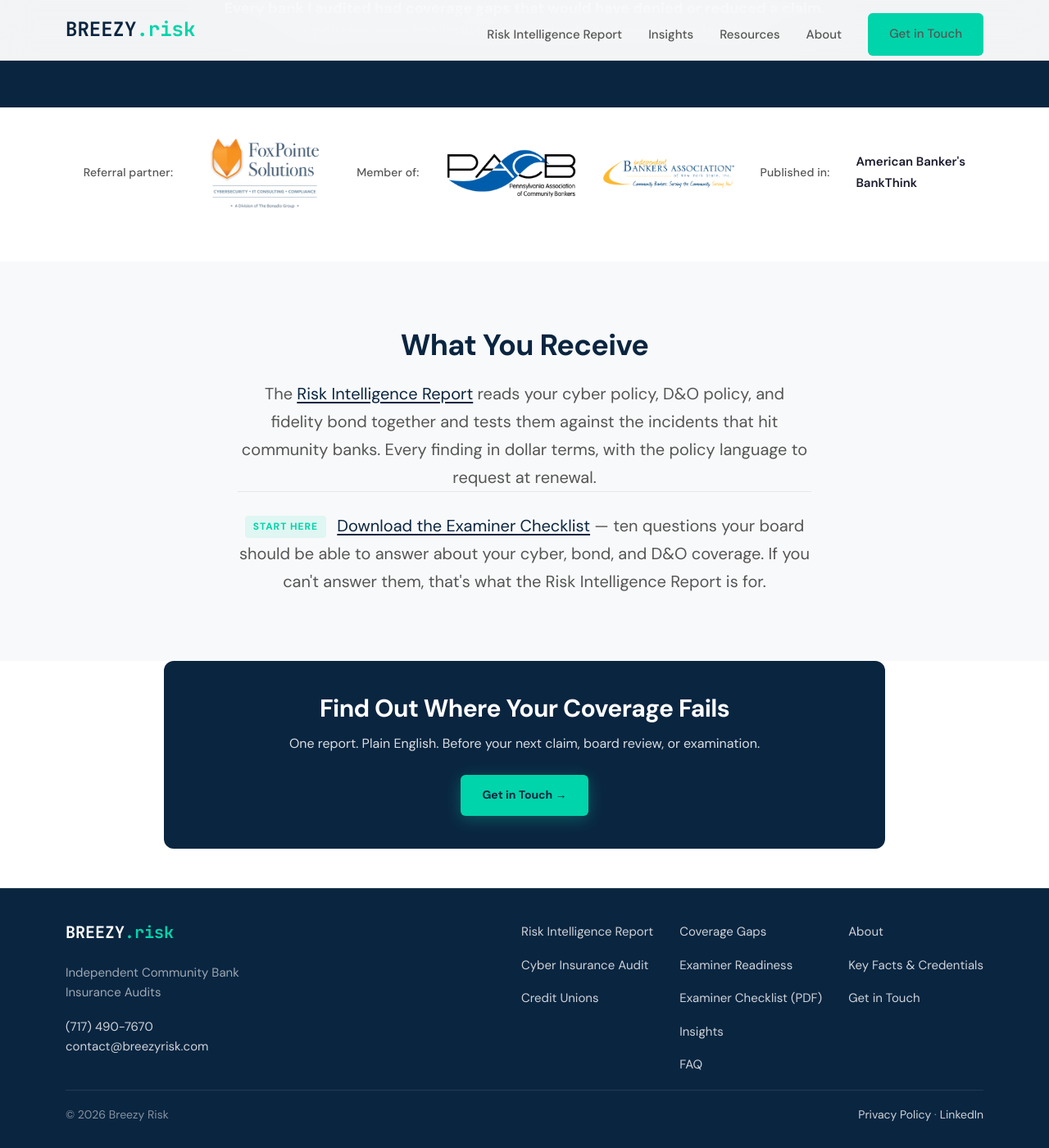
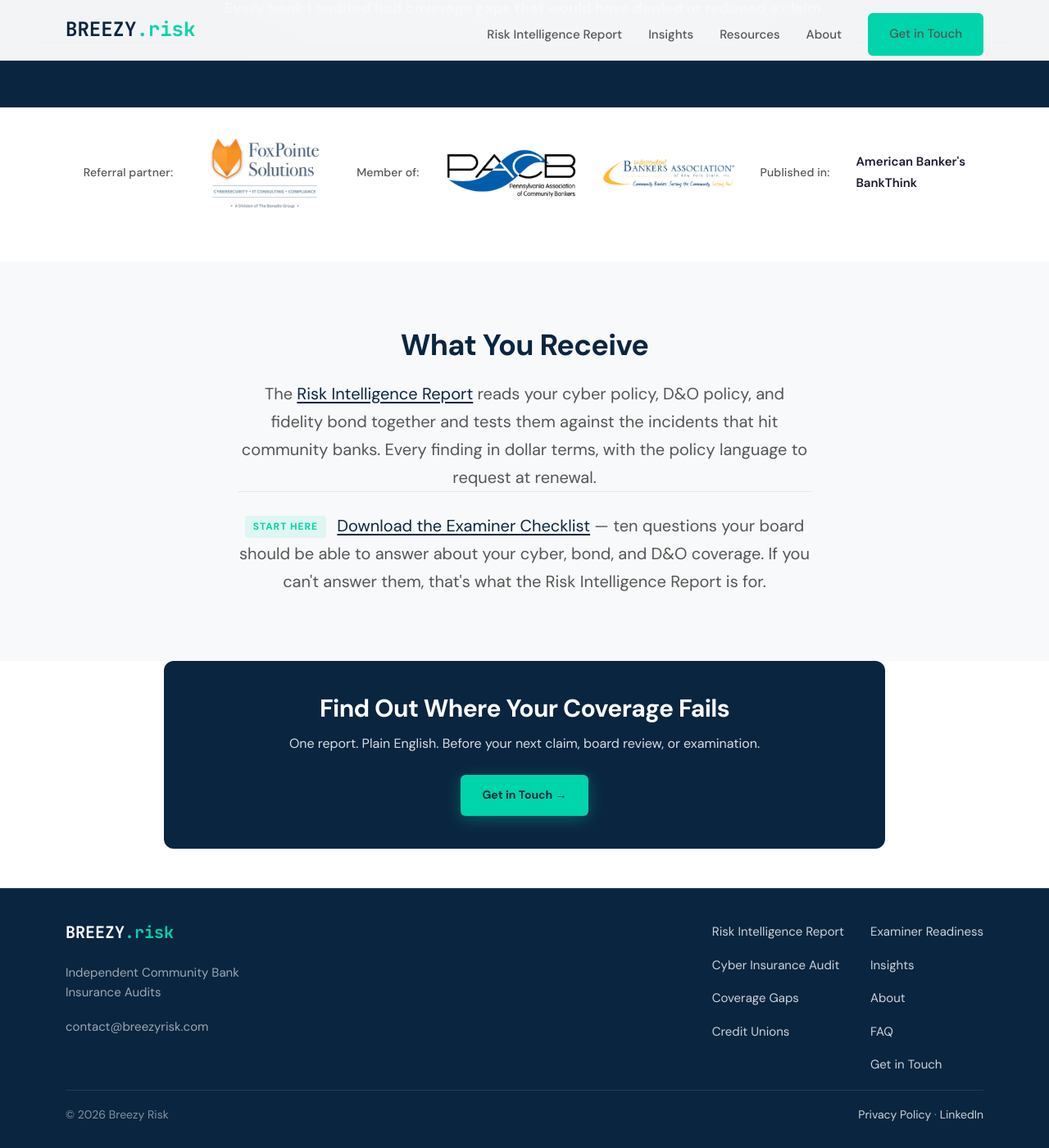
Before and after one commit to joeproe1/breezyrisk.com, a Jekyll site: the page built from index.html, in a window 1280 px wide and 1400 px high, scrolled down 1145 px. Shown: the whole window at 82% size. Built offline with Jekyll 4.4.1, drawn with Linux system fonts in a browser that asks for light colours.

Commit message:
Simplify footer: remove phone number, consolidate to two link columns

```diff
--- a/_includes/footer.html
+++ b/_includes/footer.html
@@ -4,32 +4,23 @@
             <div class="footer-brand">
                 <a href="{{ '/' | relative_url }}" class="logo">BREEZY<span>.risk</span></a>
                 <p>Independent Community Bank<br>Insurance Audits</p>
-                <ul class="footer-contact">
-                    <li><a href="tel:+17174907670">{{ site.phone }}</a></li>
-                    <li><a href="mailto:{{ site.email }}">{{ site.email }}</a></li>
-                </ul>
+                <p class="footer-email"><a href="mailto:{{ site.email }}">{{ site.email }}</a></p>
             </div>
             <div class="footer-links">
                 <div class="footer-col">
                     <ul>
                         <li><a href="{{ '/risk-intelligence-report/' | relative_url }}">Risk Intelligence Report</a></li>
                         <li><a href="{{ '/cyber-insurance-audit/' | relative_url }}">Cyber Insurance Audit</a></li>
+                        <li><a href="{{ '/coverage-gaps/' | relative_url }}">Coverage Gaps</a></li>
                         <li><a href="{{ '/credit-unions/' | relative_url }}">Credit Unions</a></li>
                     </ul>
                 </div>
                 <div class="footer-col">
                     <ul>
-                        <li><a href="{{ '/coverage-gaps/' | relative_url }}">Coverage Gaps</a></li>
                         <li><a href="{{ '/examiner-readiness/' | relative_url }}">Examiner Readiness</a></li>
-                        <li><a href="{{ '/assets/downloads/Breezy_Risk_Examiner_Checklist.pdf' | relative_url }}" download>Examiner Checklist (PDF)</a></li>
                         <li><a href="{{ '/insights/' | relative_url }}">Insights</a></li>
+                        <li><a href="{{ '/about/' | relative_url }}">About</a></li>
                         <li><a href="{{ '/faq/' | relative_url }}">FAQ</a></li>
-                    </ul>
-                </div>
-                <div class="footer-col">
-                    <ul>
-                        <li><a href="{{ '/about/' | relative_url }}">About</a></li>
-                        <li><a href="{{ '/about/facts/' | relative_url }}">Key Facts &amp; Credentials</a></li>
                         <li><a href="{{ '/contact/' | relative_url }}">Get in Touch</a></li>
                     </ul>
                 </div>
--- a/_sass/_footer.scss
+++ b/_sass/_footer.scss
@@ -46,15 +46,16 @@
     margin-top: 8px;
 }
 
-.footer-contact {
-    list-style: none;
-    padding: 0;
-    margin: 16px 0 0;
+.footer-email {
+    margin-top: 16px;
 
-    li {
+    a {
+        color: rgba(255, 255, 255, 0.6);
         font-size: 15px;
-        line-height: 1.6;
-        color: rgba(255, 255, 255, 0.6);
+
+        &:hover {
+            color: $accent;
+        }
     }
 }
 
```
